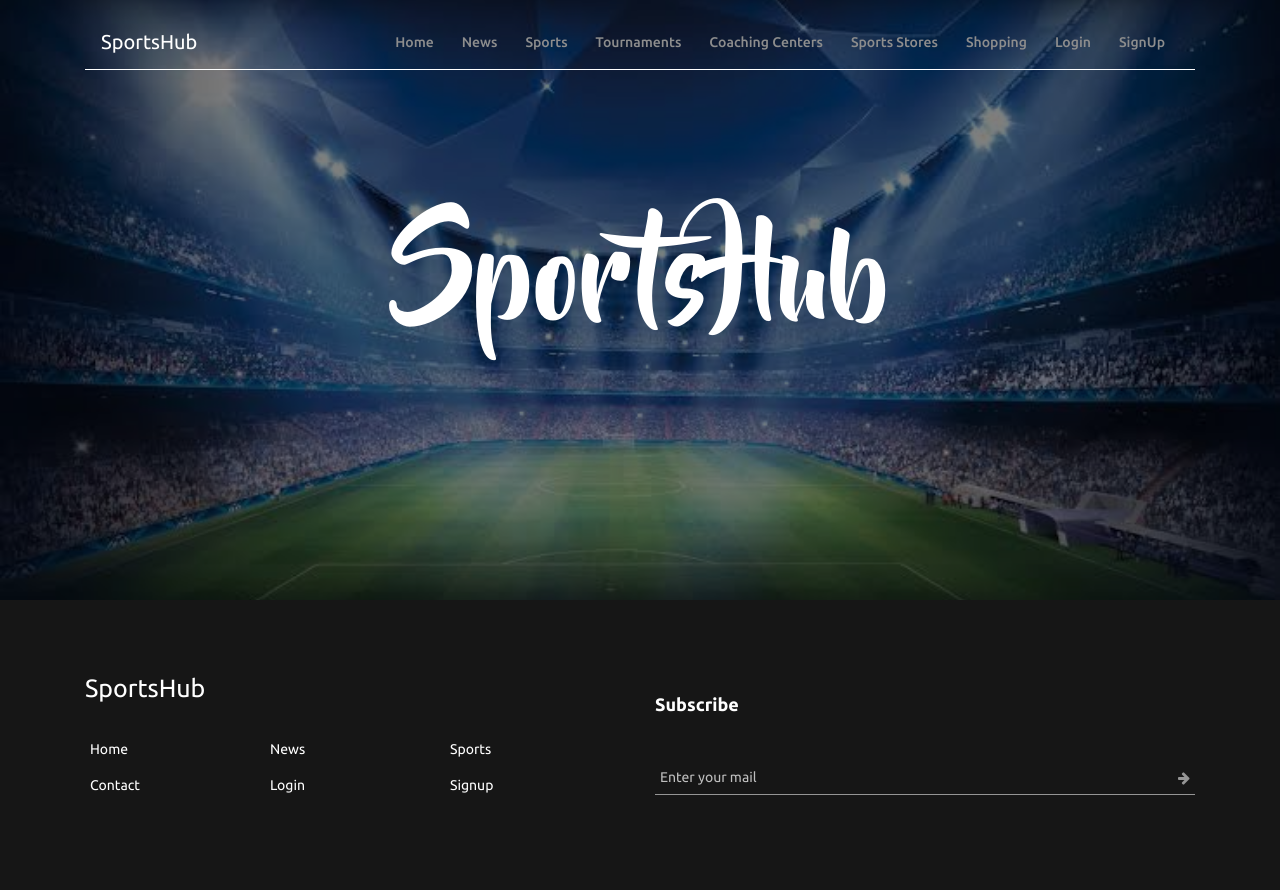
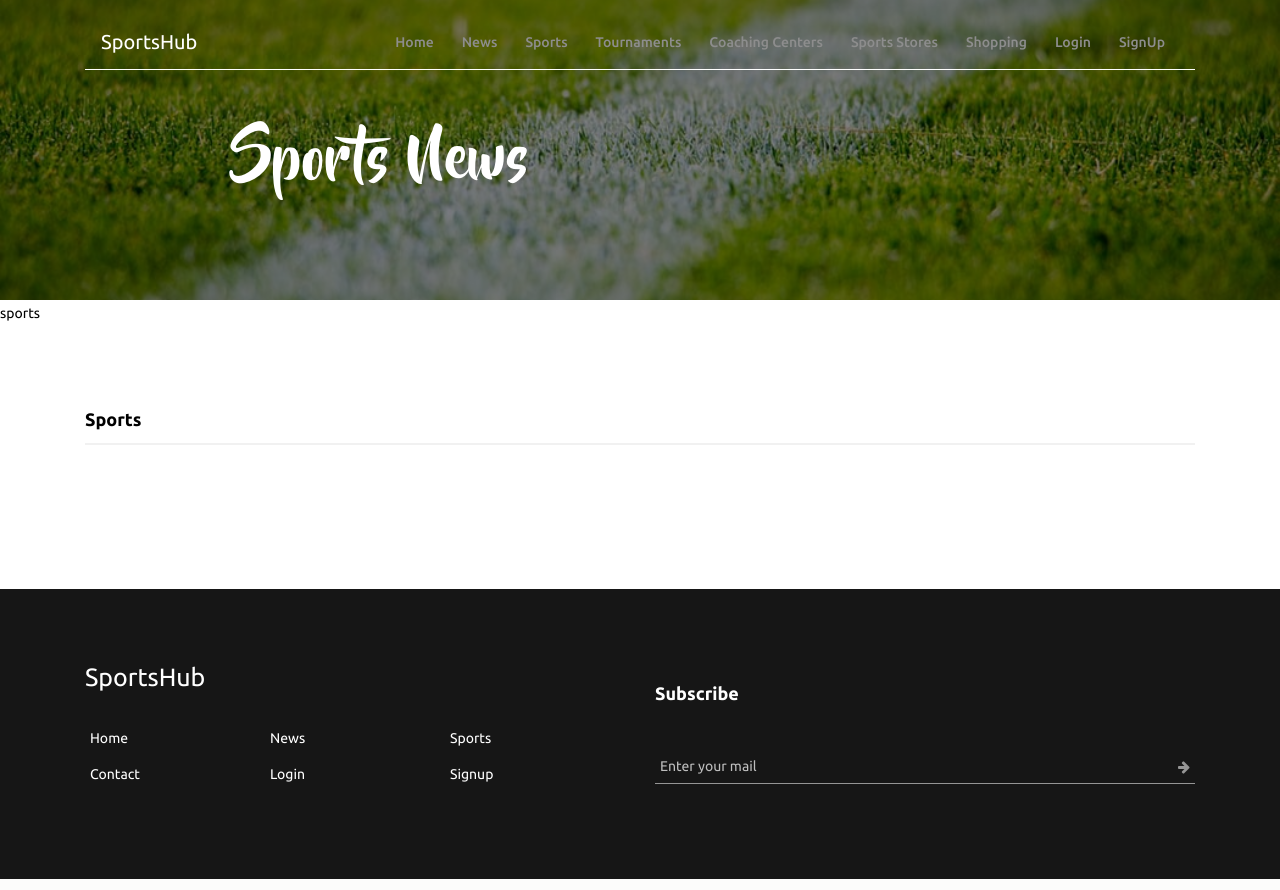
Before and after one commit to kondalavanya67/SportsHub, a Django app: page /news/ in a window 1280 px wide. Run offline with Django 3.2, Linux system fonts and the light colour scheme; data comes from the database, SQL or seed files in the repository; data that the repository does not hold is empty; some libraries are stand-ins or nearby versions.

Commit message:
news for db stored sports

```diff
--- a/news/templates/news/news_list.html
+++ b/news/templates/news/news_list.html
@@ -5,28 +5,26 @@
 
     <!-- ********** Hero Area Start ********** -->
     <div class="hero-area">
-
-        <!-- Hero Slides Area -->
-        <div class="hero-slides owl-carousel">
-            <!-- Single Slide -->
-            <div class="single-hero-slide bg-img background-overlay" id="slide1"><div class="hero-content">SportsHub<div class="hero-meta-data"></div></div></div>
-            <!-- Single Slide -->
-            <div class="single-hero-slide bg-img background-overlay" id="slide2"><div class="hero-content">SportsHub</div></div>
+        <div class="single-hero-slide bg-img background-overlay" id="slide2" style="height: 300px;">
+            <div class="hero-content-pages">Sports News</div>
         </div>
     </div>
     <!-- ********** Hero Area End ********** -->
-
-    {% if slider_1 %}
-    <div class="main-content-wrapper section-padding-50">
-        <div class="container">
+    {% if context %}
+        {% for sport in context %}
+            <a href="#{{ sport }}">{{ sport }}</a>&nbsp;
+        {% endfor %}
+    <div class="main-content-wrapper">
+        {% for sport, news in context.items %}
+        <div id={{ sport }} class="container">
             <div class="row justify-content-center">
                 <!-- ============= Post Content Area Start ============= -->
                 <div class="col-12 col-lg-12">
                     <div class="post-content-area mb-50">
                         <!-- Catagory Area -->
-                        <div class="world-catagory-area">
+                        <div  class="world-catagory-area"><br><br><br>
                             <ul class="nav nav-tabs" id="myTab" role="tablist">
-                                <li class="title">Trending News</li>
+                                <li class="title">{{ sport.capitalize }}</li>
                             </ul>
 
                             <div class="tab-content" id="myTabContent">
@@ -37,7 +35,7 @@
                                             <div class="world-catagory-slider owl-carousel wow fadeInUpBig" data-wow-delay="0.1s">
 
                                                 <!-- Single Blog Post -->
-                                                {% for item in slider_1 %}
+                                                {% for item in news.slider_1 %}
                                                 <div class="single-blog-post" style="min-height: 477px">
                                                     <!-- Post Thumbnail -->
                                                     <div class="post-thumbnail">
@@ -60,7 +58,7 @@
                                         </div>
 
                                         <div class="col-12 col-md-4">
-                                            {% for item in blog_1 %}
+                                            {% for item in news.blog_1 %}
                                             <!-- Single Blog Post -->
                                             <div class="single-blog-post post-style-2 d-flex align-items-center wow fadeInUpBig" data-wow-delay="0.2s">
                                                 <!-- Post Thumbnail -->
@@ -82,37 +80,9 @@
                                         </div>
 
                                         <div class="col-12 col-md-4">
-                                            <div class="world-catagory-slider owl-carousel wow fadeInUpBig" data-wow-delay="0.3s">
-
                                                 <!-- Single Blog Post -->
-                                                {% for item in slider_2 %}
-                                                <div class="single-blog-post" style="min-height: 477px">
-                                                    <!-- Post Thumbnail -->
-                                                    <div class="post-thumbnail">
-                                                        <img src={{ item.image_url }} alt="">
-                                                    </div>
-                                                    <!-- Post Content -->
-                                                    <div class="post-content">
-                                                        <a href={{ item.url }} class="headline">
-                                                            <h5 class="text-wrap-headline">{{ item.title }}</h5>
-                                                        </a>
-                                                        <div class="post-meta">
-                                                            <p><a href={{ item.url }} class="post-author">{{ item.site }}</a> . {{ item.time }}</p>
-                                                        </div>
-                                                    </div>
-                                                </div>
-                                                {% endfor %}
-
-                                            </div>
-                                        </div>
-                                    </div><br><br>
-
-
-                                    <div class="row">
-                                        {% for item in blog_2 %}
-                                        <div class="col-12 col-md-3">
-                                            <!-- Single Blog Post -->
-                                            <div class="single-blog-post wow fadeInUpBig"  data-wow-delay="0.5s">
+                                                {% for item in news.slider_2 %}
+                                               <div class="single-blog-post post-style-2 d-flex align-items-center wow fadeInUpBig" data-wow-delay="0.2s">
                                                 <!-- Post Thumbnail -->
                                                 <div class="post-thumbnail">
                                                     <img src={{ item.image_url }} alt="">
@@ -120,23 +90,22 @@
                                                 <!-- Post Content -->
                                                 <div class="post-content">
                                                     <a href={{ item.url }} class="headline">
-                                                        <h5 class="text-wrap-headline">{{ item.title }}</h5>
+                                                        <h5 class="text-wrap-headline"> {{ item.title }}</h5>
                                                     </a>
+                                                    <!-- Post Meta -->
                                                     <div class="post-meta">
                                                         <p><a href={{ item.url }} class="post-author">{{ item.site }}</a> . {{ item.time }}</p>
                                                     </div>
                                                 </div>
                                             </div>
-
+                                                {% endfor %}
                                         </div>
-                                        {% endfor %}
-
-
+                                    <br><br>
 
                                         <div class="col-12 mt-15">
                                             <div class="world-catagory-slider2 owl-carousel wow fadeInUpBig " data-wow-delay="0.5s">
                                                 <!-- ========= Single Catagory Slide ========= -->
-                                                {% for list_item in slider_3 %}
+                                                {% for list_item in news.slider_3 %}
                                                 <div class="single-cata-slide" style="padding: 0px 5px 0px 5px">
                                                     <div class="row">
                                                         {% for item in list_item %}
@@ -175,6 +144,7 @@
                 </div>
             </div>
         </div>
+        {% endfor %}
     </div>
 {% endif %}
 {% endblock %}
--- a/news/views.py
+++ b/news/views.py
@@ -7,11 +7,15 @@ from datetime import datetime
 requests.packages.urllib3.disable_warnings()
 from bs4 import BeautifulSoup
 from .models import HeadLine, LastNewsUpdate
+from sports.models import Sport_Info
 
 
 def scrape_all_sports():
     session = requests.session()
-    sports_list = ['sports', 'cricket', 'football', 'baseball', 'basketball']
+    all_sports = Sport_Info.objects.all()
+    sports_list = ['sports']
+    for sport in all_sports:
+        sports_list.append(sport.name)
     HeadLine.objects.all().delete()
     for sport in sports_list:
         url = "https://news.google.com/search?q=" + sport + "&hl=en-IN&gl=IN&ceid=IN%3Aen"
@@ -66,14 +70,18 @@ def news_list(request):
             scrape_all_sports()
             LastNewsUpdate.objects.all().delete()
             LastNewsUpdate.objects.create(last_update=datetime.now())
-    news = HeadLine.objects.filter(category='football')
-    slider_1 = news[:4]
-    slider_2 = news[4:8]
-    blog_1 = news[8:12]
-    blog_2 = news[12:16]
-    n = 4
-    slider_3 = [news[i * n:(i + 1) * n] for i in range((len(news[16:]) + n - 1) // n)]
+    all_sports = Sport_Info.objects.all()
+    sports_list = ['sports']
+    for sport in all_sports:
+        sports_list.append(sport.name)
+    context = {}
+    for sport in sports_list:
+        news = HeadLine.objects.filter(category=sport)
+        slider_1 = news[:4]
+        slider_2 = news[4:8]
+        blog_1 = news[8:12]
+        n = 4
+        slider_3 = [news[i * n:(i + 1) * n] for i in range((len(news[13:]) + n - 1) // n)]
 
-    return render(request, 'news/news_list.html',
-                  {'slider_1': slider_1, 'slider_2': slider_2, 'slider_3': slider_3, 'blog_1': blog_1,
-                   'blog_2': blog_2})
+        context[sport] = {'slider_1': slider_1, 'slider_2': slider_2, 'slider_3': slider_3, 'blog_1': blog_1}
+    return render(request, 'news/news_list.html', {'context': context})
--- a/sportshub/settings.py
+++ b/sportshub/settings.py
@@ -91,7 +91,7 @@ DATABASES = {
         'ENGINE': 'django.db.backends.mysql',
         'NAME': 'sportshub',
         'USER': 'root',
-        'PASSWORD': 'Sujala@123',
+        'PASSWORD': 'mysqlroot',
         'HOST': 'localhost',
         'PORT': '',
     }
```
